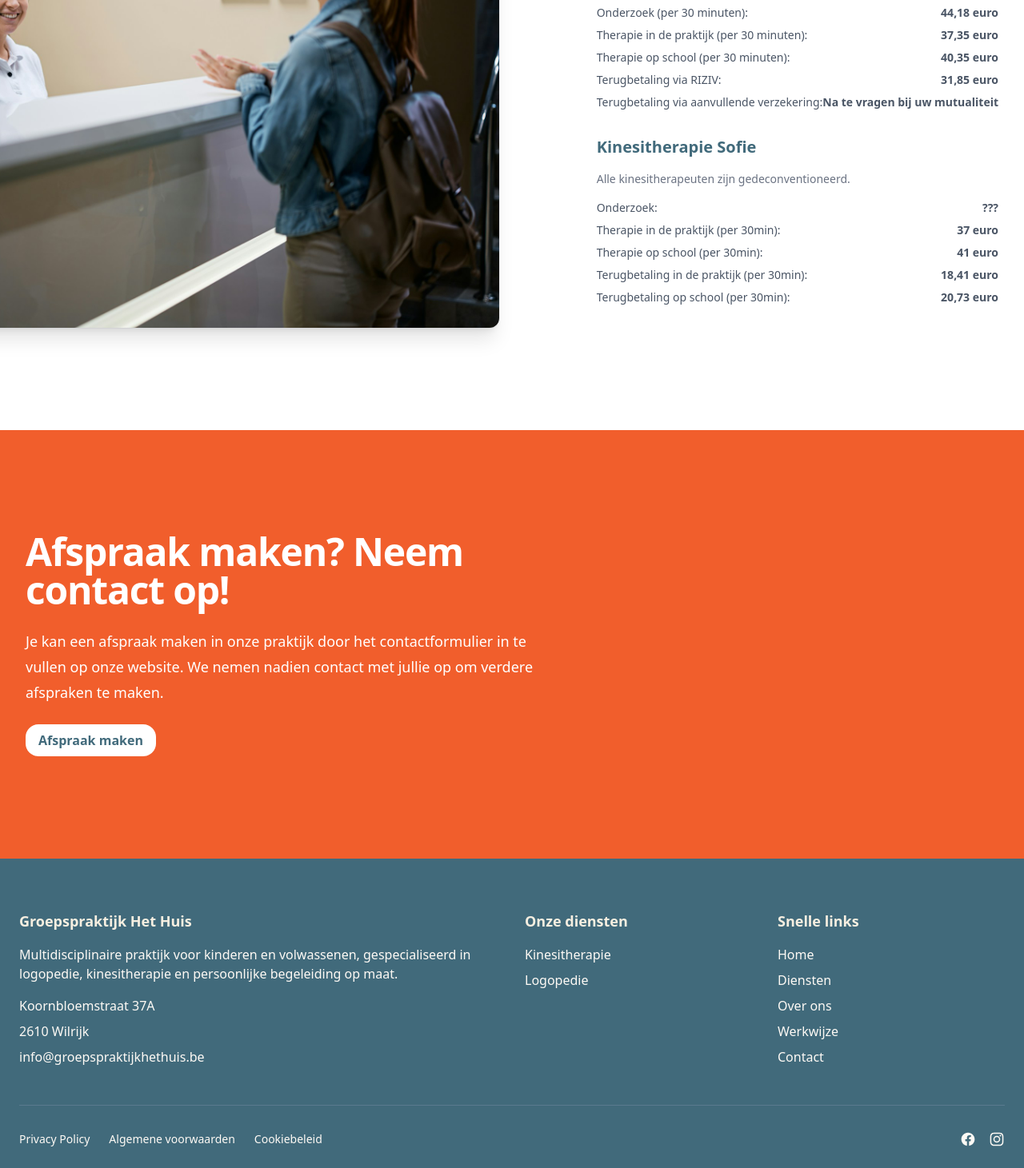
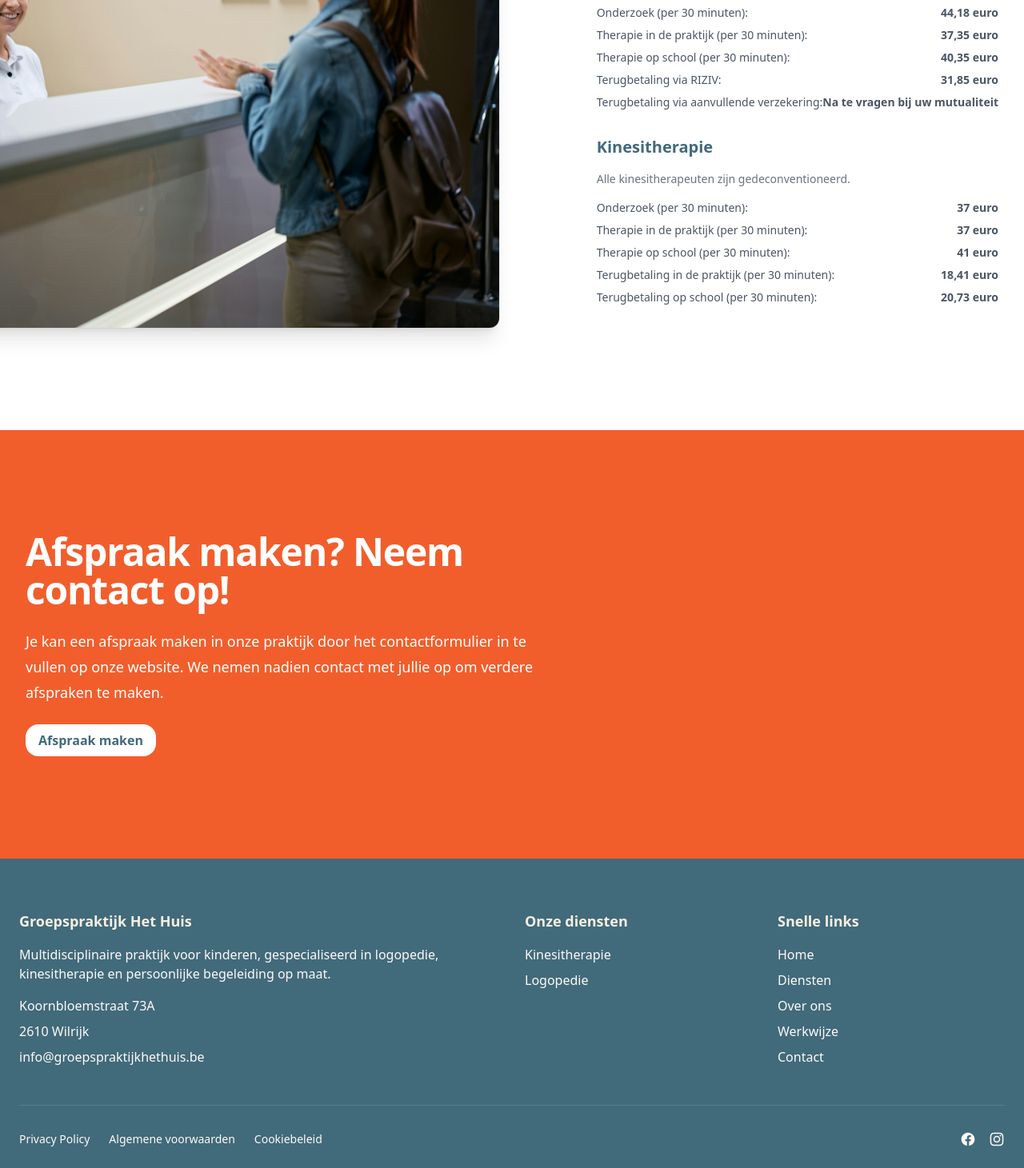
Before and after one commit to codeinkbe/groepspraktijkhethuis, a Next.js app: page /werkwijze in a window 1280 px wide. Shown: the part 2866-4327 px from the top of the page at 80% size. Built offline with nearby package versions, Linux system fonts and the light colour scheme.

Commit message:
small feedback changes

```diff
--- a/app/components/FooterSection.tsx
+++ b/app/components/FooterSection.tsx
@@ -56,10 +56,10 @@ export default function FooterSection() {
           <div className="lg:col-span-2">
             <h3 className="text-lg font-semibold text-cream mb-4">Groepspraktijk Het Huis</h3>
             <p className="text-cream-light mb-4">
-              Multidisciplinaire praktijk voor kinderen en volwassenen, gespecialiseerd in logopedie, kinesitherapie en persoonlijke begeleiding op maat.
+              Multidisciplinaire praktijk voor kinderen, gespecialiseerd in logopedie, kinesitherapie en persoonlijke begeleiding op maat.
             </p>
             <div className="space-y-2 text-cream-light">
-              <p>Koornbloemstraat 37A</p>
+              <p>Koornbloemstraat 73A</p>
               <p>2610 Wilrijk</p>
               <p>info@groepspraktijkhethuis.be</p>
             </div>
--- a/app/components/TopMenuBar.tsx
+++ b/app/components/TopMenuBar.tsx
@@ -28,8 +28,8 @@ const navigation = [
         name: 'Werkwijze', href: '/werkwijze', submenu: [
             { name: 'Hoe aanmelden', href: '/werkwijze#hoe-aanmelden' },
             { name: 'Wachttijd', href: '/werkwijze#wachttijd' },
-            { name: 'Tarieven', href: '/werkwijze#afspraak' },
-            { name: 'Annulatiebeleid', href: '/werkwijze#annulatiebeleid' },
+            { name: 'Tarieven', href: '/werkwijze#tarieven' },
+            // { name: 'Annulatiebeleid', href: '/werkwijze#annulatiebeleid' },
         ]
     },
     // { name: 'Veelgestelde vragen', href: '/veelgestelde-vragen', submenu: [] },
--- a/app/contact/page.tsx
+++ b/app/contact/page.tsx
@@ -94,7 +94,7 @@ export default function ContactPage() {
                 <dd>
                   Groepspraktijk Het Huis
                   <br />
-                  Koornbloemstraat 37A
+                  Koornbloemstraat 73A
                   <br />
                   2610 Wilrijk
                 </dd>
--- a/app/werkwijze/page.tsx
+++ b/app/werkwijze/page.tsx
@@ -184,27 +184,27 @@ function Tarieven() {
                   </ul>
                 </div>
                 <div>
-                  <h3 className="text-xl font-semibold text-navy mb-4">Kinesitherapie Sofie</h3>
+                  <h3 className="text-xl font-semibold text-navy mb-4">Kinesitherapie</h3>
                   <p className="text-sm text-gray-500 mb-4">Alle kinesitherapeuten zijn gedeconventioneerd.</p>
                   <ul className="space-y-2 text-sm">
                     <li className="flex justify-between">
-                      <span>Onderzoek:</span>
-                      <span className="font-semibold">???</span>
-                    </li>
-                    <li className="flex justify-between">
-                      <span>Therapie in de praktijk (per 30min):</span>
+                      <span>Onderzoek (per 30 minuten):</span>
                       <span className="font-semibold">37 euro</span>
                     </li>
                     <li className="flex justify-between">
-                      <span>Therapie op school (per 30min):</span>
+                      <span>Therapie in de praktijk (per 30 minuten):</span>
+                      <span className="font-semibold">37 euro</span>
+                    </li>
+                    <li className="flex justify-between">
+                      <span>Therapie op school (per 30 minuten):</span>
                       <span className="font-semibold">41 euro</span>
                     </li>
                     <li className="flex justify-between">
-                      <span>Terugbetaling in de praktijk (per 30min):</span>
+                      <span>Terugbetaling in de praktijk (per 30 minuten):</span>
                       <span className="font-semibold">18,41 euro</span>
                     </li>
                     <li className="flex justify-between">
-                      <span>Terugbetaling op school (per 30min):</span>
+                      <span>Terugbetaling op school (per 30 minuten):</span>
                       <span className="font-semibold">20,73 euro</span>
                     </li>
                   </ul>
--- a/lib/data.ts
+++ b/lib/data.ts
@@ -104,8 +104,8 @@ export const aanbod: Aanbod[] = [
         ]
       },
       {
-        title: "Afwijkende mondgewoonte",
-        description: ["Mondademhaling, duim- of vingerzuigen, speenzuigen, nagelbijten, foutieve tong- of lipgewoonten tijdens rust, slikken of spreken… het zijn allemaal vormen van afwijkend mondgedrag."],
+        title: "Afwijkende mondgewoonten",
+        description: ["Mondademhaling, duim- of vingerzuigen, speenzuigen, nagelbijten, foutieve tong- of lipgewoonten tijdens rust, slikken of spreken, het zijn allemaal vormen van afwijkend mondgedrag."],
         details: [
           {
             type: 'paragraph',
```
